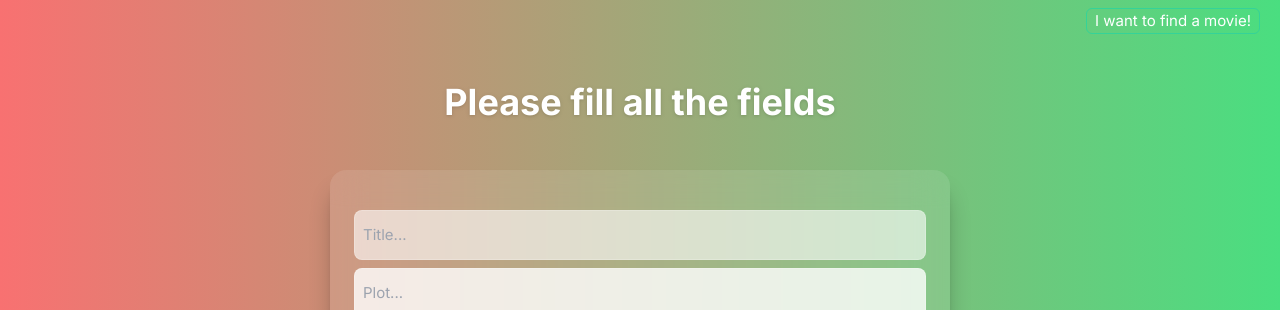
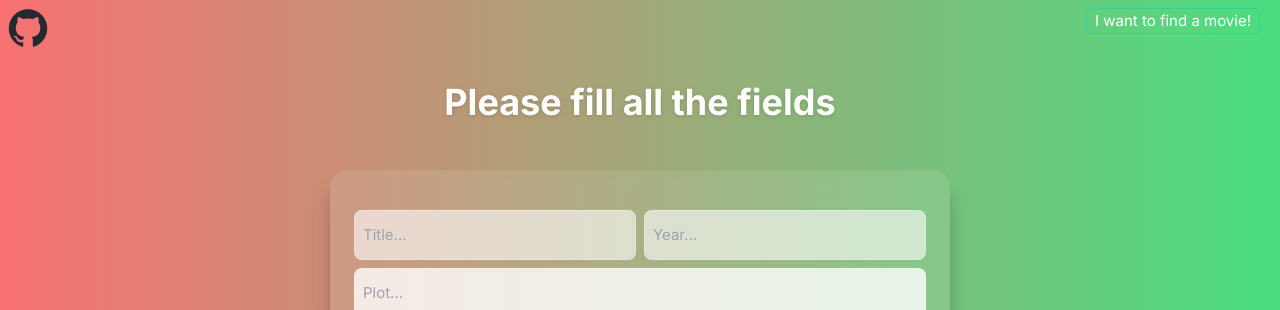
Before and after one commit to grauzonee/movieSearchFE, a Vue app in the folder app/: page /create in a window 1280 px wide. Shown: the top 310 px of the page. Built offline with nearby package versions, Linux system fonts and the light colour scheme.

Commit message:
Added year to movies + added GH link + implemented year input

```diff
--- a/app/src/components/BaseInput.vue
+++ b/app/src/components/BaseInput.vue
@@ -1,6 +1,6 @@
 <script setup lang="ts">
 withDefaults(defineProps<{ placeholder: string; textarea?: bool }>(), { textarea: false })
-const model = defineModel<string>()
+const model = defineModel<string | number>()
 </script>
 <template>
   <textarea
@@ -12,7 +12,7 @@ const model = defineModel<string>()
   <input
     v-else
     v-model="model"
-    class="border border-white/20 bg-white/60 rounded-lg focus:shadow-lg outline-none py-3 px-2 transition-all duration-500"
+    class="w-full border border-white/20 bg-white/60 rounded-lg focus:shadow-lg outline-none py-3 px-2 transition-all duration-500"
     :placeholder="placeholder"
   />
 </template>
--- a/app/src/components/MovieBlock.vue
+++ b/app/src/components/MovieBlock.vue
@@ -8,7 +8,7 @@ defineProps({
 </script>
 <template>
   <div class="w-full p-4 rounded-2xl shadow-md hover:shadow-lg transition" v-if="movie">
-    <span class="font-bold mb-2 block text-xl">{{ movie.title }}</span>
+    <span class="font-bold mb-2 block text-xl">{{ movie.title }} ({{ movie.year }})</span>
     <span class="text-xs mb-3 block line-clamp-4">{{ movie.plot }}</span>
     <div class="flex flex-wrap gap-2 mt-2">
       <div
--- a/app/src/layouts/DefaultLayout.vue
+++ b/app/src/layouts/DefaultLayout.vue
@@ -1,7 +1,15 @@
+<script setup lang="ts">
+import ghIcon from '@/assets/icons/github-mark.png'
+</script>
 <template>
   <div
     class="w-100 h-screen px-5 py-2 flex flex-col items-center bg-gradient-to-r from-red-400 to-green-400 text-white font-sans"
   >
     <slot />
+    <a href="https://github.com/grauzonee" target="_blank">
+      <div class="absolute top-2 left-2 h-10 aspect-square">
+        <img :src="ghIcon" class="w-full h-full" />
+      </div>
+    </a>
   </div>
 </template>
--- a/app/src/views/CreateView.vue
+++ b/app/src/views/CreateView.vue
@@ -6,9 +6,10 @@ import BaseInput from '@/components/BaseInput.vue'
 import FormMessage from '@/components/FormMessage.vue'
 import { api } from '@/libs/axios.ts'
 
-const movie = ref({ title: '', plot: '', genres: [] as string[] })
+const movie = ref({ title: '', plot: '', genres: [] as string[], year: null })
 const errorMessage = ref('')
 const successMessage = ref('')
+const currentYear = new Date().getFullYear()
 
 function onUpdateTags(newTag) {
   if (!movie.value.genres.includes(newTag)) {
@@ -37,6 +38,7 @@ function resetMovie() {
   movie.value.title = ''
   movie.value.plot = ''
   movie.value.genres = []
+  movie.value.year = null
 }
 
 async function createMovie() {
@@ -52,6 +54,10 @@ async function createMovie() {
     setError('Please select genres')
     return
   }
+  if (movie.value?.year < 1700 || movie.value?.year > currentYear) {
+    setError('Please set year')
+    return
+  }
   try {
     const response = await api.post('/api/movies', movie.value)
     if (response.status !== 200) {
@@ -63,6 +69,13 @@ async function createMovie() {
   } catch (error) {
     setError('Something went wrong with the request, please try later')
     console.log('error', error)
+  }
+}
+
+function onYearInput(e) {
+  const allowedKeys = ['Backspace', 'Delete', 'ArrowLeft', 'ArrowRight']
+  if (!/^[0-9]$/.test(e.key) && !allowedKeys.includes(e.key)) {
+    e.preventDefault()
   }
 }
 </script>
@@ -79,7 +92,17 @@ async function createMovie() {
     >
       <FormMessage :msg="errorMessage" />
       <FormMessage :msg="successMessage" :isSuccess="true" />
-      <BaseInput v-model="movie.title" placeholder="Title..." />
+      <div class="flex flex-row gap-2">
+        <BaseInput v-model="movie.title" placeholder="Title..." />
+        <BaseInput
+          v-model="movie.year"
+          placeholder="Year..."
+          type="number"
+          min="1700"
+          :max="currentYear"
+          @keydown="onYearInput"
+        />
+      </div>
       <BaseInput placeholder="Plot..." :textarea="true" v-model="movie.plot" />
       <TagsForm @updateTags="onUpdateTags" @deleteTag="onDeleteTag" :tags="movie.genres" />
       <button
--- a/app/src/views/SearchView.vue
+++ b/app/src/views/SearchView.vue
@@ -36,7 +36,7 @@ function onError(errorMsg) {
   <div class="w-full md:w-1/2 overflow-hidden">
     <TypedLine
       :doType="doType"
-      class="font-bold text-center my-12 text-4xl font-sans h-24"
+      class="font-bold text-center my-12 text-4xl font-sans h-[20vh] md:h-24"
       text="What kind of movie would you like to watch today?"
     />
 
```
Also changed, not shown: app/src/assets/icons/github-mark.png (added), app/src/assets/icons/github-mark.svg (added).
